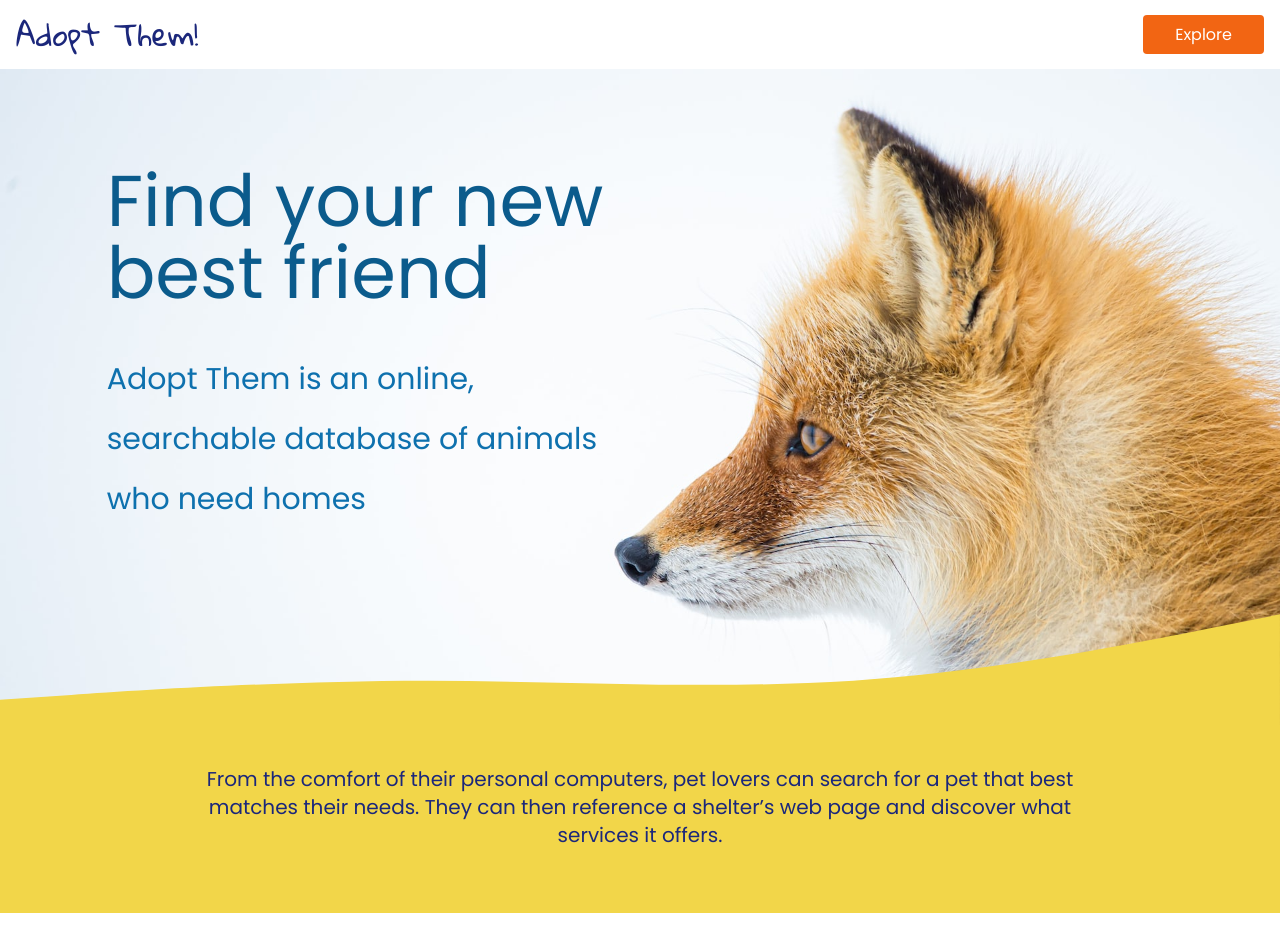
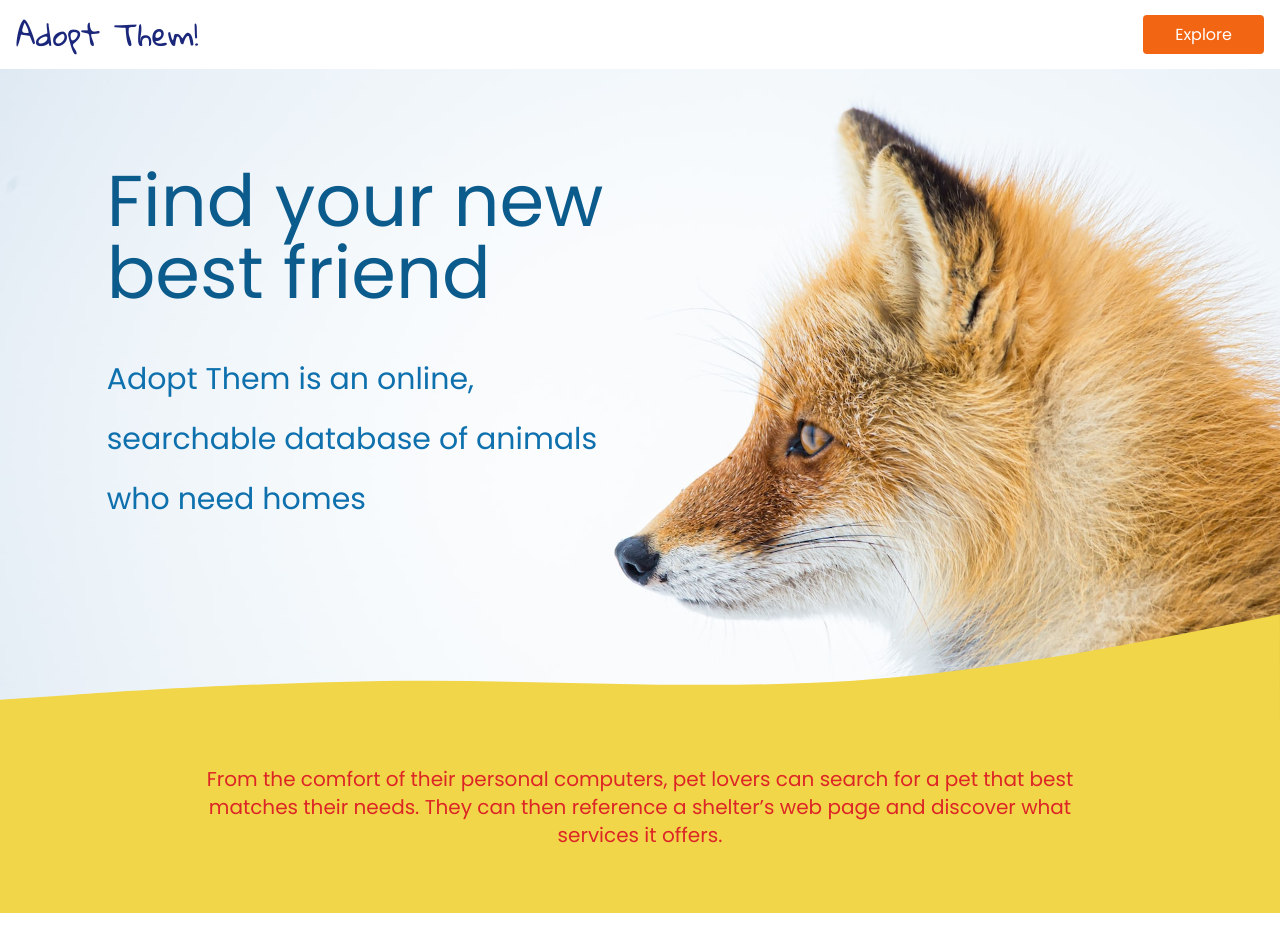
Before and after one commit to KseniiaPrytkova/adopt-them, a React (Vite) app: page / in a window 1280 px wide. Shown: the top 952 px of the page. Built offline with nearby package versions, Linux system fonts and the light colour scheme; no server answers.

Commit message:
change header color to see if it will apply

```diff
--- a/src/HeaderSecondary.jsx
+++ b/src/HeaderSecondary.jsx
@@ -27,7 +27,12 @@ const HeaderSecondary = () => {
                 id="headerSecondary"
                 ref={nodeRef}
                 // className={`col-span-10 col-start-2 text-center text-lg text-light-navy dark:text-dark-paleGreen lg:text-xl`}
-                className={`col-span-10 col-start-2 text-center text-lg text-light-navy dark:text-dark-paleGreen lg:text-xl ${
+                // className={`col-span-10 col-start-2 text-center text-lg text-light-navy dark:text-dark-paleGreen lg:text-xl ${
+                //     animated || hasAnimated['headerSecondary']
+                //         ? 'opacity-100'
+                //         : 'opacity-0'
+                // } transition-opacity`}
+                className={`col-span-10 col-start-2 text-center text-lg text-red-600 dark:text-dark-paleGreen lg:text-xl ${
                     animated || hasAnimated['headerSecondary']
                         ? 'opacity-100'
                         : 'opacity-0'
--- a/src/useAnimateOnceOnIntersection.js
+++ b/src/useAnimateOnceOnIntersection.js
@@ -65,6 +65,7 @@ export const useAnimateOnceOnIntersection = ({
                 }));
 
                 element.classList.add(`animate-${animationName}`);
+                console.log('!!!!!!!!!!!', element.classList);
 
                 setTimeout(() => {
                     element.classList.remove(`animate-${animationName}`);
```
